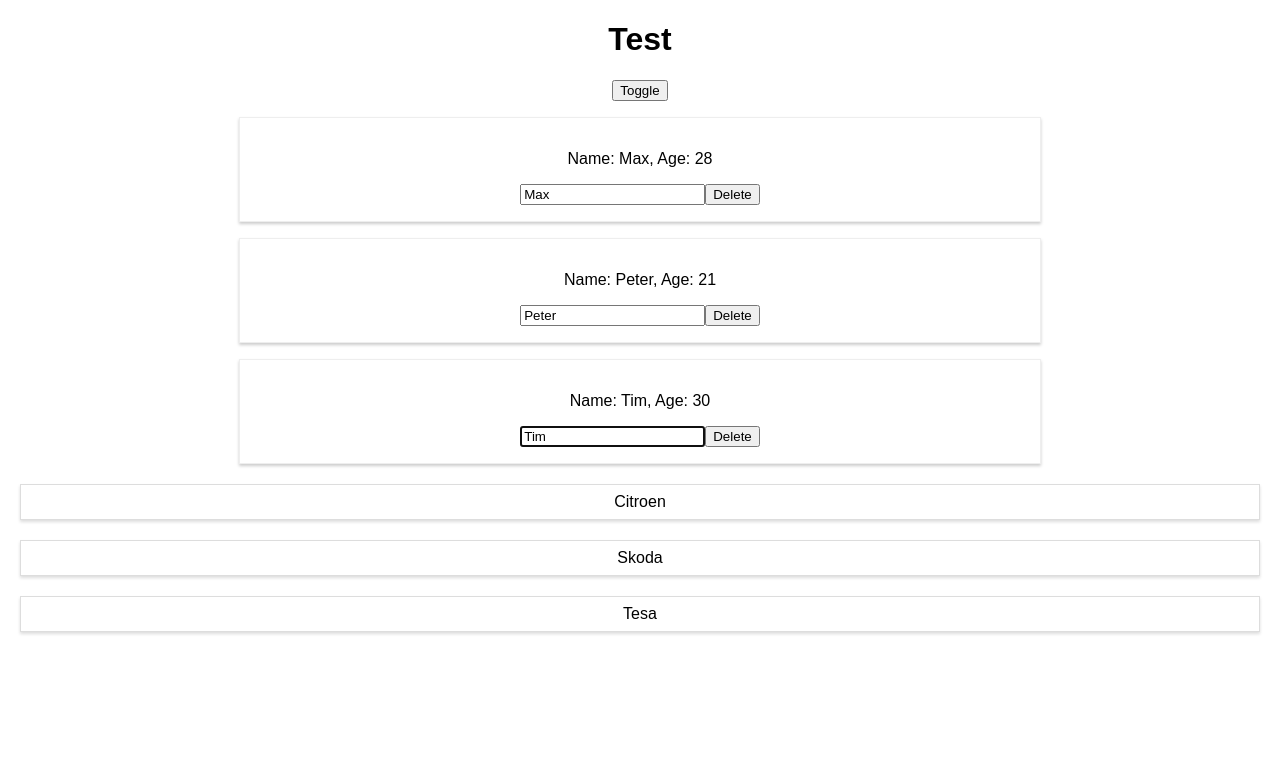
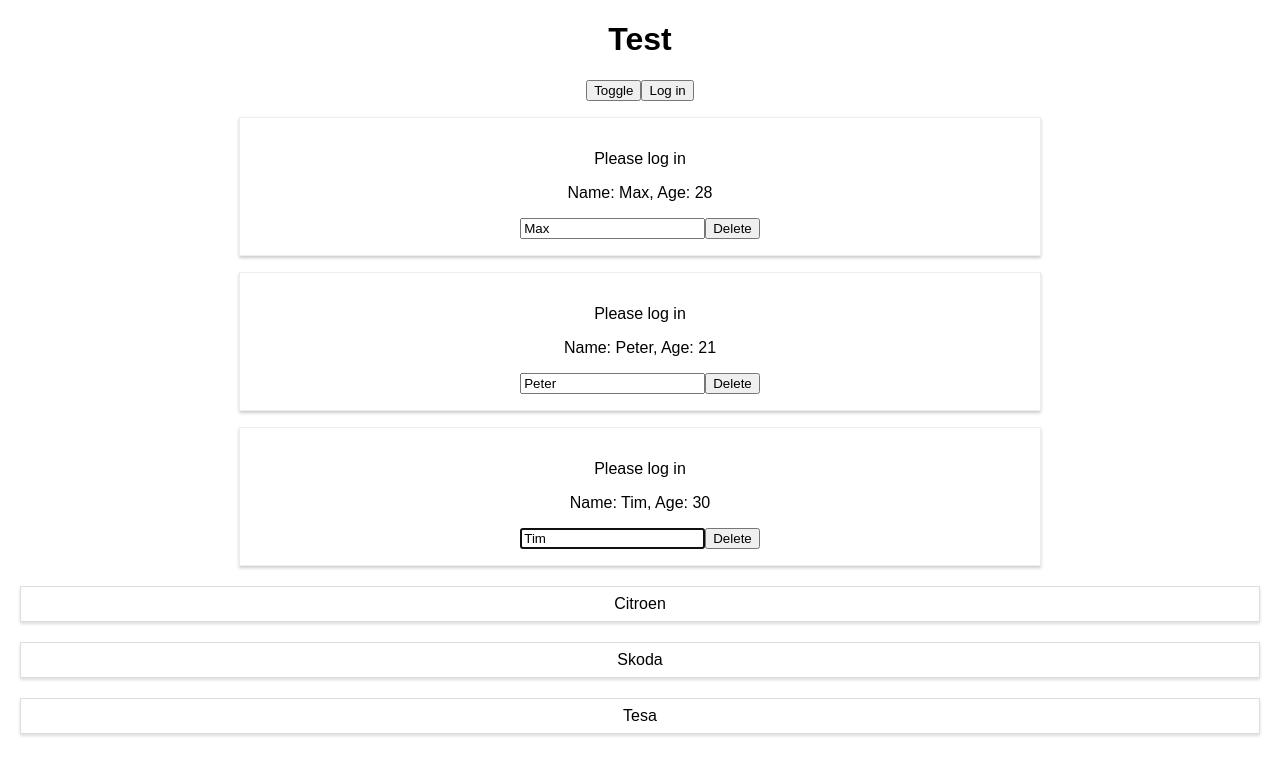
Before and after one commit to JakubKubista/react-the-complete-guide, a React (Create React App) app: page / in a window 1280 px wide. Shown: the top 776 px of the page. Built offline with nearby package versions, Linux system fonts and the light colour scheme.

Commit message:
Add context api

```diff
--- a/src/components/control.js
+++ b/src/components/control.js
@@ -1,11 +1,17 @@
 import React from 'react';
-import Aux from '../hoc/Aux';
+import Aux from '../patterns/hoc/aux';
+import AuthContext from '../patterns/context/auth-context'
 
 const controls = props => {
   // Better apporach than array is Auxiliary, but even better is React.Fragment
   return <Aux>
     <h1 key="h1">Test</h1>
-    <button key="button" onClick={props.toggle}>Toggle</button>
+    <button key="button-1" onClick={props.toggle}>Toggle</button>
+    <AuthContext.Consumer>
+      {context =>
+        <button key="button-2" onClick={context.login}>Log in</button>
+      }
+    </AuthContext.Consumer>
   </Aux>;
 
   // We can deal with elements as with array, but it is not the best approach
--- a/src/components/person/person.js
+++ b/src/components/person/person.js
@@ -1,8 +1,9 @@
 import React, { useEffect, createRef } from 'react';
 import PropTypes from 'prop-types';
 
-import Aux from '../../hoc/Aux'
-import withClassArguments from '../../hoc/WithClassArguments';
+import Aux from '../../patterns/hoc/aux'
+import withClassArguments from '../../patterns/hoc/with-class-arguments';
+import AuthContext from '../../patterns/context/auth-context';
 
 import './person.css';
 
@@ -23,6 +24,10 @@ const Person = props => {
 
   return (
     <Aux>
+      <AuthContext.Consumer>
+        {context =>
+          context.authenticated ? <p>Authenticated!</p> : <p>Please log in</p>}
+      </AuthContext.Consumer>
       <p> Name: {props.name}, Age: {props.age}</p>
       <p> {props.children} </p>
       <input
--- a/src/components/persons.js
+++ b/src/components/persons.js
@@ -1,6 +1,6 @@
 // Import React because of JSX
 import React from 'react';
-import Person from './person/person'
+import Person from './person/person';
 
 const persons = props =>
   props.persons.map((person, index) => {
--- a/src/containers/App.js
+++ b/src/containers/App.js
@@ -4,8 +4,10 @@ import './App.css';
 import Persons from '../components/persons';
 import Control from '../components/control'
 import Car from '../components/car';
-import Aux from '../hoc/Aux';
-import withClassArguments from '../hoc/WithClassArguments';
+
+import Aux from '../patterns/hoc/aux';
+import withClassArguments from '../patterns/hoc/with-class-arguments';
+import AuthContext from '../patterns/context/auth-context';
 
 class App extends Component {
   constructor(props) {
@@ -23,7 +25,8 @@ class App extends Component {
     ],
     note: 'some additionals',
     count: 3,
-    showPersons: true
+    showPersons: true,
+    authenticated: false
   }
 
   togglePersonsHandler = () => {
@@ -61,6 +64,13 @@ class App extends Component {
       };
     });
   }
+
+  loginHandler = () => {
+    this.setState({
+      authenticated: true
+    })
+  }
+
   render() {
     console.log('count:' + this.state.count)
 
@@ -77,8 +87,14 @@ class App extends Component {
 
     return (
       <Aux classes="App" >
-        <Control toggle={this.togglePersonsHandler} />
-        {persons}
+        <AuthContext.Provider value={{
+          authenticated: this.state.authenticated,
+          login: this.loginHandler
+        }}>
+          <Control
+            toggle={this.togglePersonsHandler} />
+          {persons}
+        </AuthContext.Provider>
         <Car />
       </Aux>
       // Or is possible to use:
--- /dev/null
+++ b/src/patterns/context/auth-context.js
@@ -0,0 +1,9 @@
+import React from 'react';
+
+// createContext can contains any other data type, not only object
+const authContext = React.createContext({
+  authenticated: false,
+  login: () => { }
+});
+
+export default authContext;
```
Also changed, not shown: src/patterns/hoc/aux.js (renamed from src/hoc/Aux.js), src/patterns/hoc/with-class-arguments.js (renamed from src/hoc/WithClassArguments.js), src/patterns/hoc/with-class.js (renamed from src/hoc/WithClass.js).
